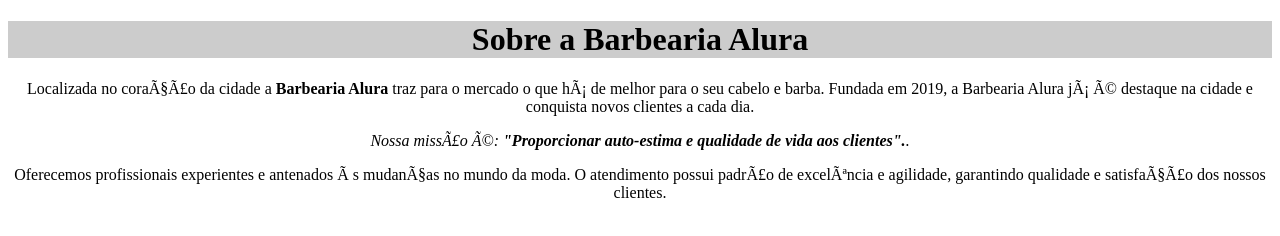
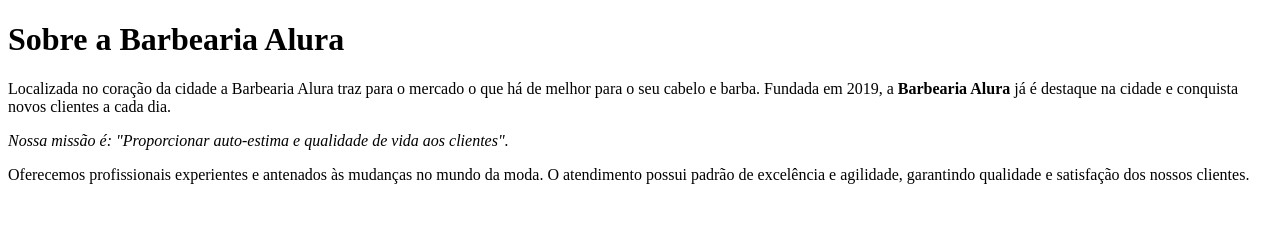
Before and after one commit to PedroTorazzi/primeiro-repositorio, a plain HTML site: page index.html in a window 1280 px wide. Drawn offline with Linux system fonts and the light colour scheme.

Commit message:
Update index.html

```diff
--- a/index.html
+++ b/index.html
@@ -1,24 +1,17 @@
 <!DOCTYPE html>
-<html lang="pt-br">
-    <head>
-        <meta charset="UFT-8">
-        <title>barbearia alura</title>
-        <link rel = "stylesheet" href= "style.css" >
-        <style>
-          p {
-               text-align: center;
-          }
-          </style>
-    </head>
-    <body>
+<html>  <html lang="PT-BR">
+<head>     <meta charset="UTF-8">        <title>Barbearia Alura</title>   </head>
 
-        <h1 style="text-align: center; background: #CCCCCC;"> Sobre a Barbearia Alura </h1>
-        <p>Localizada no coração da cidade a <strong>Barbearia Alura</strong> traz para o mercado o que há de melhor para o seu
-        cabelo e barba. Fundada em 2019, a Barbearia Alura já é destaque na cidade e conquista novos clientes a cada dia.</p>
+<body>
 
-        <p id = "missao"><em>Nossa missão é:<strong> "Proporcionar auto-estima e qualidade de vida aos clientes".</strong>.</em></p>
+<h1>Sobre a Barbearia Alura</h1>
 
-        <p>Oferecemos profissionais experientes e antenados às mudanças no mundo da moda. O atendimento possui padrão de excelência
-         e agilidade, garantindo qualidade e satisfação dos nossos clientes. </p>
-    </body>
+<p>Localizada no coração da cidade a Barbearia Alura traz para o mercado o que há de melhor para o seu cabelo e barba. Fundada em 2019, a<strong> Barbearia Alura </strong>já é destaque na cidade e conquista novos clientes a cada dia.</p>
+
+<p><em>Nossa missão é: "Proporcionar auto-estima e qualidade de vida aos clientes".</em></p>
+
+<p>Oferecemos profissionais experientes e antenados às mudanças no mundo da moda. O atendimento possui padrão de excelência e agilidade, garantindo qualidade e satisfação dos nossos clientes.</p>
+
+</body>
+
 </html>
```
